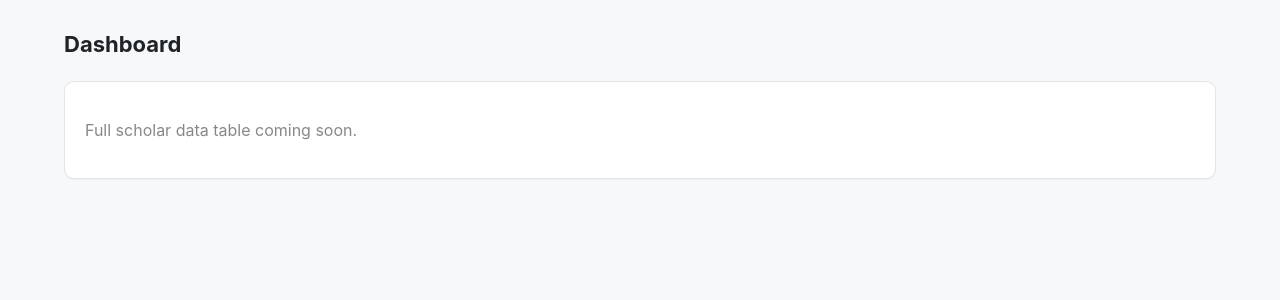
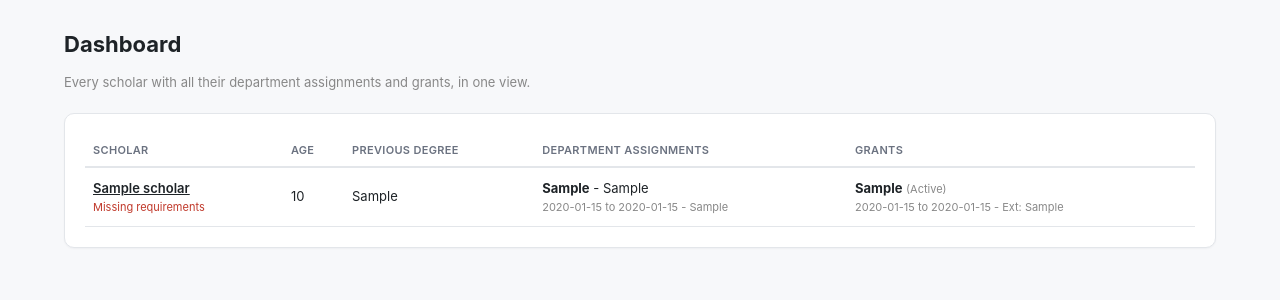
Before and after one commit to sebas011/ScholarDesk, a FastAPI app: page /dashboard in a window 1280 px wide. Shown: the part 53-353 px from the top of the page. Run offline with FastAPI, Linux system fonts and the light colour scheme; tables that the repository leaves empty hold one stand-in row (values such as "Sample post"); some libraries are stand-ins or nearby versions.

Commit message:
Fix dashboard scholar links: open full styled page instead of unstyled fragment

```diff
--- a/app/templates/dashboard.html
+++ b/app/templates/dashboard.html
@@ -1,7 +1,62 @@
 {% extends "base.html" %}
 {% block content %}
 <h1>Dashboard</h1>
-<div class="card">
-    <p style="color:#888;">Full scholar data table coming soon.</p>
+<p style="color:#888; font-size:13px; margin-top:-8px; margin-bottom:20px;">
+    Every scholar with all their department assignments and grants, in one view.
+</p>
+
+<div class="card" style="overflow-x:auto;">
+    <table>
+        <tr>
+            <th>Scholar</th>
+            <th>Age</th>
+            <th>Previous Degree</th>
+            <th>Department Assignments</th>
+            <th>Grants</th>
+        </tr>
+        {% for row in rows %}
+        <tr>
+            <td style="white-space:nowrap;">
+                <a href="/scholars?scholar_id={{ row.scholar.id }}" style="color:inherit; font-weight:600;">
+                    {{ row.scholar.name }}
+                </a>
+                {% if row.scholar.missing_requirements %}
+                <div style="font-size:11px; color:#c0392b;">Missing requirements</div>
+                {% endif %}
+            </td>
+            <td>{{ row.scholar.age or "" }}</td>
+            <td>{{ row.scholar.previous_degree or "" }}</td>
+            <td>
+                {% for a in row.assignments %}
+                <div style="padding:3px 0; {% if not loop.last %}border-bottom:1px dashed var(--border, #e3e6ea);{% endif %}">
+                    <strong>{{ a.department }}</strong>{% if a.rank %} - {{ a.rank }}{% endif %}
+                    <div style="font-size:11px; color:#888;">
+                        {{ a.date_started or "?" }} to {{ a.date_ended or "present" }}
+                        {% if a.tenure %} - {{ a.tenure }}{% endif %}
+                    </div>
+                </div>
+                {% else %}
+                <span style="color:#888;">None</span>
+                {% endfor %}
+            </td>
+            <td>
+                {% for g in row.grants %}
+                <div style="padding:3px 0; {% if not loop.last %}border-bottom:1px dashed var(--border, #e3e6ea);{% endif %}">
+                    <strong>{{ g.program_applied }}</strong>
+                    <span style="font-size:11px; color:#888;">({{ g.status }})</span>
+                    <div style="font-size:11px; color:#888;">
+                        {{ g.date_started or "?" }} to {{ g.date_ended or "ongoing" }}
+                        {% if g.extension %} - Ext: {{ g.extension }}{% endif %}
+                    </div>
+                </div>
+                {% else %}
+                <span style="color:#888;">None</span>
+                {% endfor %}
+            </td>
+        </tr>
+        {% else %}
+        <tr><td colspan="5" style="color:#888; text-align:center; padding:24px;">No scholars yet.</td></tr>
+        {% endfor %}
+    </table>
 </div>
 {% endblock %}
--- a/app/templates/scholars.html
+++ b/app/templates/scholars.html
@@ -30,7 +30,9 @@
         </ul>
     </div>
     <div class="card" id="scholar-detail">
+        {% with scholar=detail_context.scholar, error=detail_context.error, assignments=detail_context.get("assignments", []), assignments_total=detail_context.get("assignments_total", 0), show_all_assignments=detail_context.get("show_all_assignments", False), grants=detail_context.get("grants", []), grants_total=detail_context.get("grants_total", 0), show_all_grants=detail_context.get("show_all_grants", False) %}
         {% include "partials/scholar_detail.html" %}
+        {% endwith %}
     </div>
 </div>
 {% endblock %}
```
Also changed, not shown: app/routers/scholars.py (+32 -4 lines).
